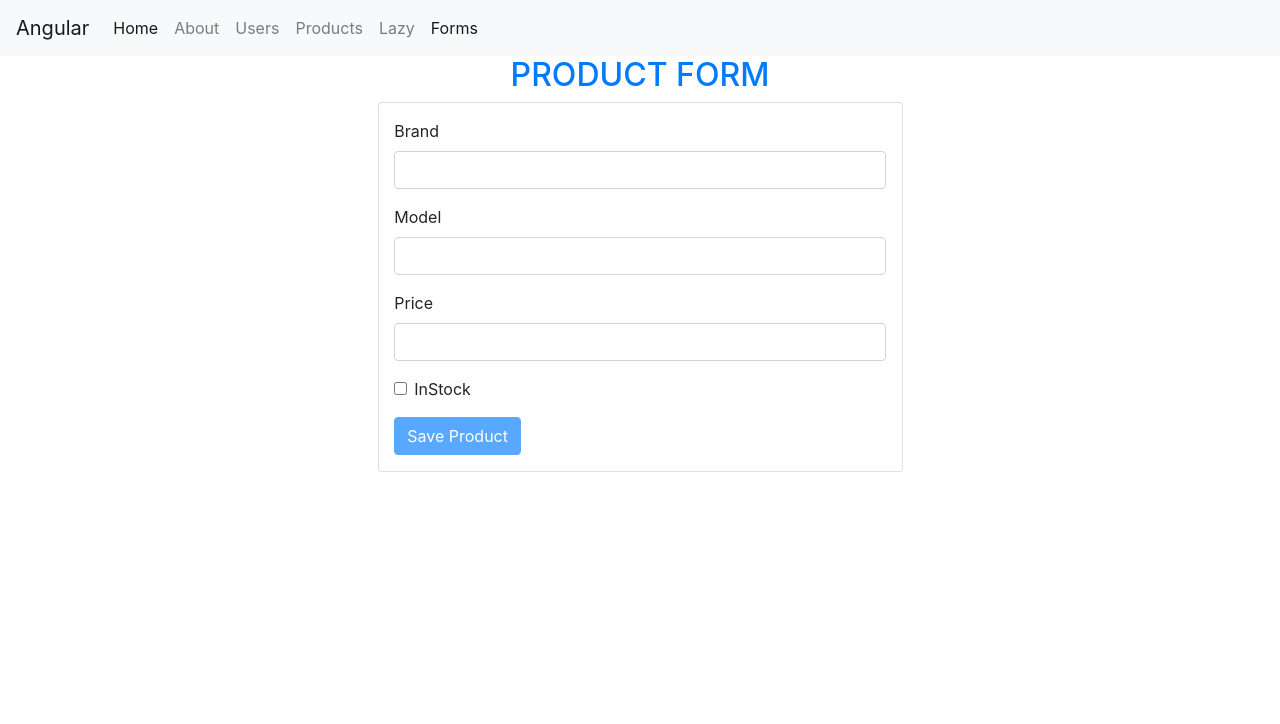
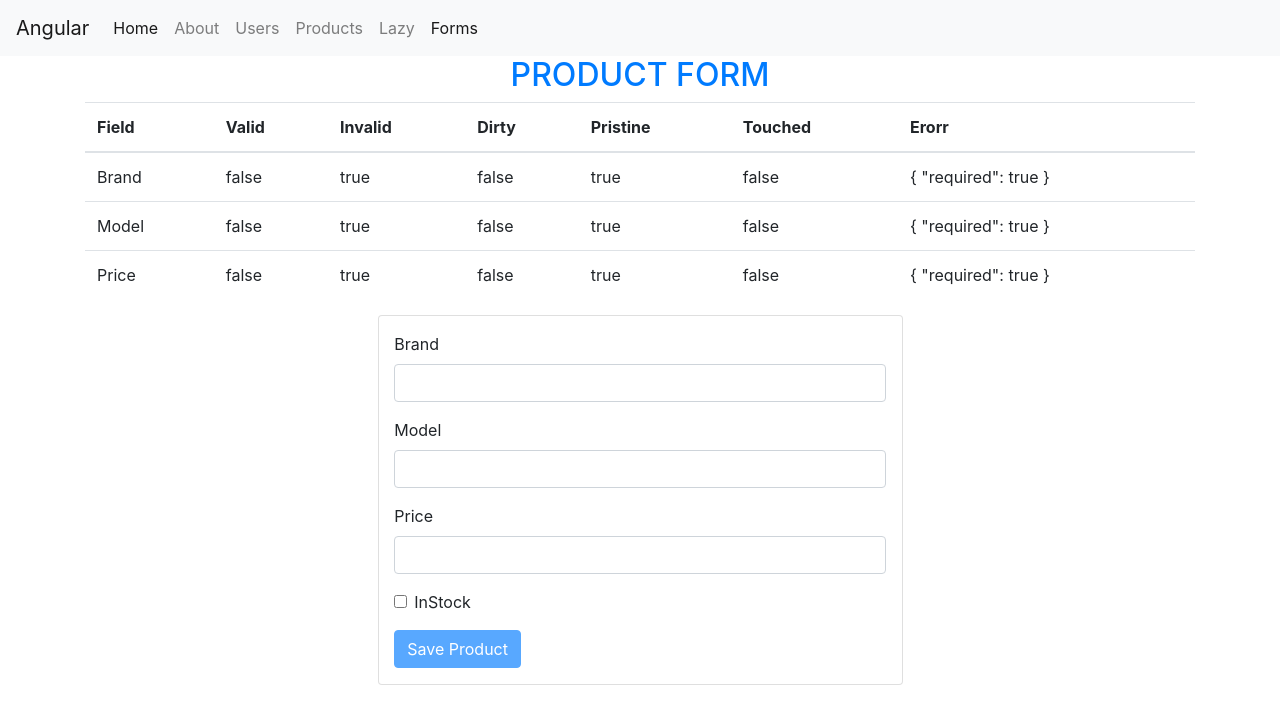
Before and after one commit to iammahesh09/angular-test, an Angular app: page /forms in a window 1280 px wide. Shown: the top 724 px of the page. Built offline with nearby package versions, Linux system fonts and the light colour scheme.

Commit message:
details vailidation

```diff
--- a/src/app/forms/forms.component.html
+++ b/src/app/forms/forms.component.html
@@ -1,5 +1,47 @@
 <h2 class="text-center dispaly-2 text-primary text-uppercase">Product Form</h2>
+<table class="table">
+    <thead>
+      <tr>
+        <th>Field</th>
+        <th>Valid</th>
+        <th>Invalid</th>
+        <th>Dirty</th>
+        <th>Pristine</th>
+        <th>Touched</th>
+        <th>Erorr</th>
+      </tr>
+    </thead>
+    <tbody>
+      <tr>
+        <td>Brand</td>
+        <td>{{brand.valid}}</td>
+        <td>{{brand.invalid}}</td>
+        <td>{{brand.dirty}}</td>
+        <td>{{brand.pristine}}</td>
+        <td>{{brand.touched}}</td>
+        <td>{{brand.errors | json}}</td>
+      </tr>
+      <tr>
+          <td>Model</td>
+          <td>{{model.valid}}</td>
+          <td>{{model.invalid}}</td>
+          <td>{{model.dirty}}</td>
+          <td>{{model.pristine}}</td>
+          <td>{{model.touched}}</td>
+          <td>{{model.errors | json}}</td>
+        </tr>
+        <tr>
+            <td>Price</td>
+            <td>{{price.valid}}</td>
+            <td>{{price.invalid}}</td>
+            <td>{{price.dirty}}</td>
+            <td>{{price.pristine}}</td>
+            <td>{{price.touched}}</td>
+            <td>{{price.errors | json}}</td>
+        </tr>
 
+    </tbody>
+  </table>
 <div class="col-sm-10 col-lg-6 offset-sm-1 offset-lg-3">
   <div class="card">
     <form novalidate #productForm="ngForm">
```
